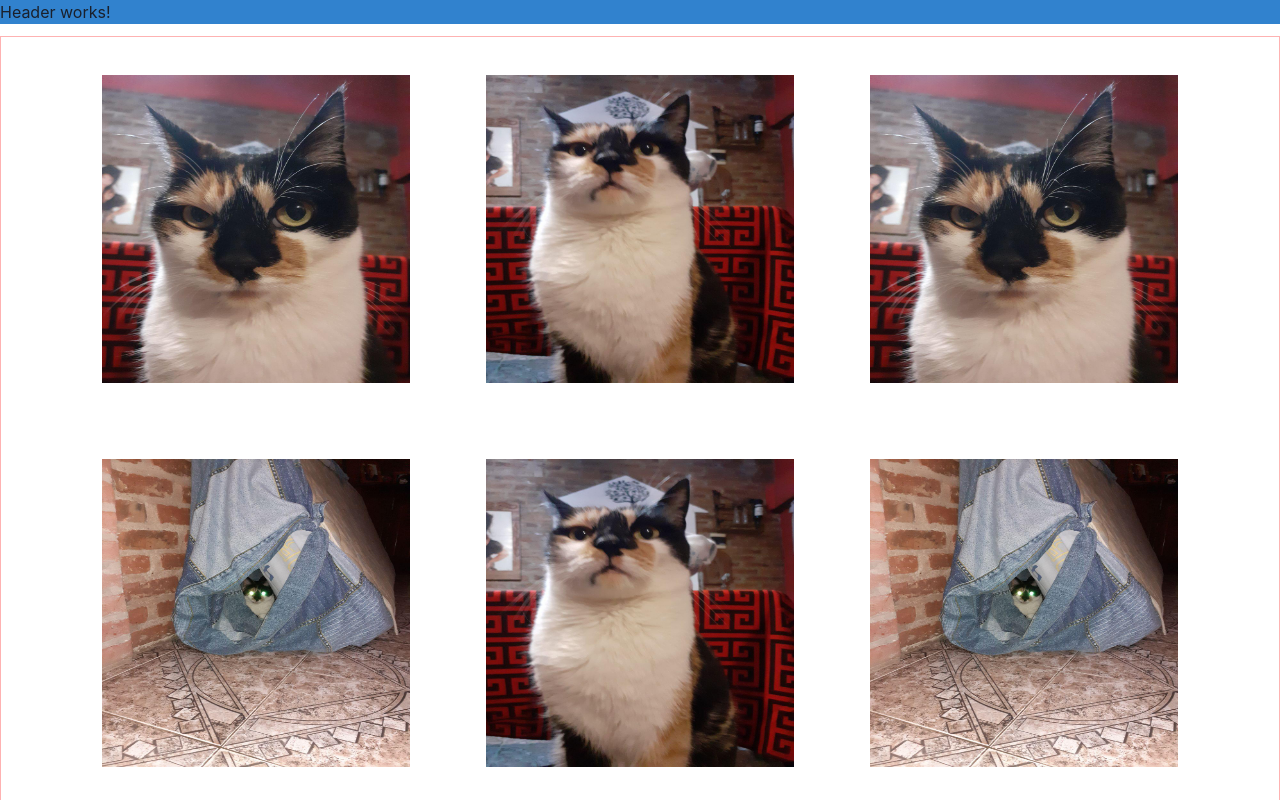
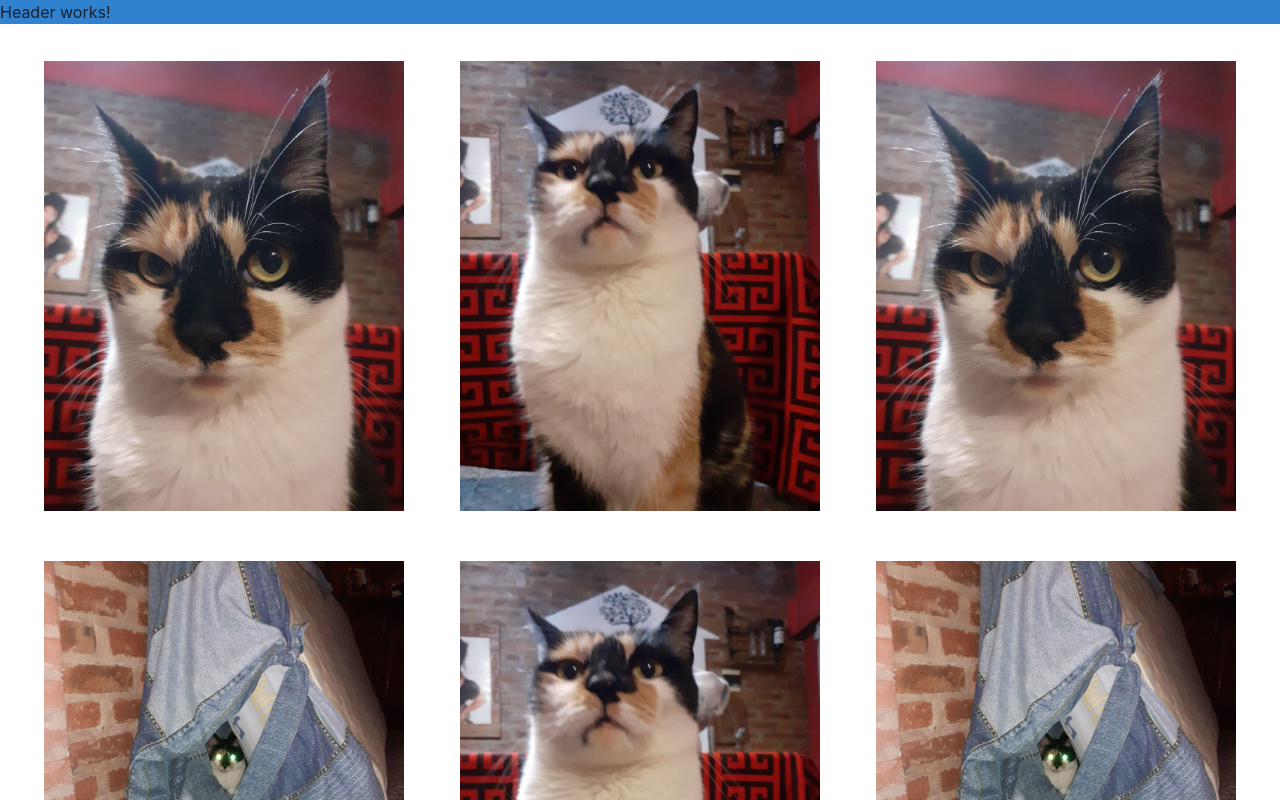
Before and after one commit to francoganga/miki, a Next.js app: page / in a window 1280 px wide. Shown: the top 800 px of the page. Built offline with nearby package versions, Linux system fonts and the light colour scheme.

Commit message:
avance con estilo de retratos.

```diff
--- a/components/portaretrato.tsx
+++ b/components/portaretrato.tsx
@@ -1,6 +1,7 @@
 import { Box, Flex } from '@chakra-ui/react';
 import { Image } from "@chakra-ui/react";
 
+import styles from '../styles/index.module.css';
 
 function getRandomArbitrary(min, max) {
   return Math.random() * (max - min) + min;
@@ -9,10 +10,17 @@ function getRandomArbitrary(min, max) {
 export default function Portaretrato() {
   const random = Math.floor(getRandomArbitrary(1,4));
   const path = `/assets/images/${random}.jpg`
-  console.log(path);
+  const name = `Hikari ${random}`;
   return (
-    <Flex boxSize="sm" align="center" justify="center">
-      <Image src={path} alt="me" width="80%" height="80%" />
+    <Flex w="400px" h="500px" align="center" justify="center">
+      <Box className={styles.retratoContainer} w="90%" h="90%">
+        <Image src={path} alt="me" width="100%" height="100%" />
+        <Box className={styles.overlay}>
+          <Box className={styles.text}>
+          {name}
+          </Box>
+        </Box>
+      </Box>
     </Flex>
   )
 }
--- a/pages/index.tsx
+++ b/pages/index.tsx
@@ -1,6 +1,6 @@
 import Head from 'next/head'
 import styles from '../styles/Home.module.css'
-import { Link, Grid, Box, Flex, Center } from '@chakra-ui/react';
+import { Link, Grid, Box, Flex, Center, Container } from '@chakra-ui/react';
 import Header from '../components/header';
 import Image from 'next/image';
 import Portaretrato from '../components/portaretrato';
@@ -16,11 +16,11 @@ export default function Home() {
       <Grid templateRows="auto 1fr auto" h="100%" gap={3}>
         <Header/>
         <Box w="100%">
-          <Center>
-              <Flex w={[300, 400, 560, "100%"]} flexWrap="wrap" border="1px" borderColor="red.200" justify="center">
-                {items.map((i, idx) => <Portaretrato key={idx}/>) }
-              </Flex>
-          </Center>
+          <Container maxW="container.xl">
+            <Flex wrap="wrap" justify="space-around">
+               {items.map((_, idx) => <Portaretrato key={idx}/>) }
+            </Flex>
+          </Container>
         </Box>
         <Box w="100%" bg="blue.500">
           <p>asd</p>
--- /dev/null
+++ b/styles/index.module.css
@@ -0,0 +1,32 @@
+
+
+.overlay {
+  position: absolute;
+  top: 0;
+  bottom: 0;
+  left: 0;
+  right: 0;
+  height: 100%;
+  width: 100%;
+  opacity: 0;
+  transition: .5s ease;
+  background-color: #008CBA;
+}
+
+.retratoContainer {
+  position: relative;
+}
+
+.retratoContainer:hover .overlay {
+  opacity: 1;
+}
+
+.text {
+  color: white;
+  font-size: 20px;
+  position: absolute;
+  top: 50%;
+  left: 50%;
+  transform: translate(-50%, -50%);
+  -ms-transform: translate(-50%, -50%);
+}
```
